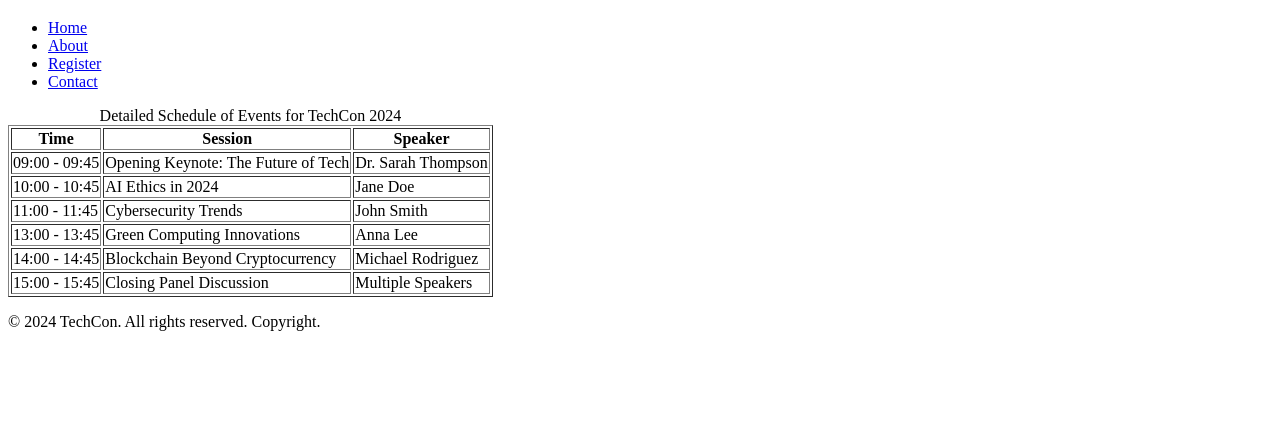
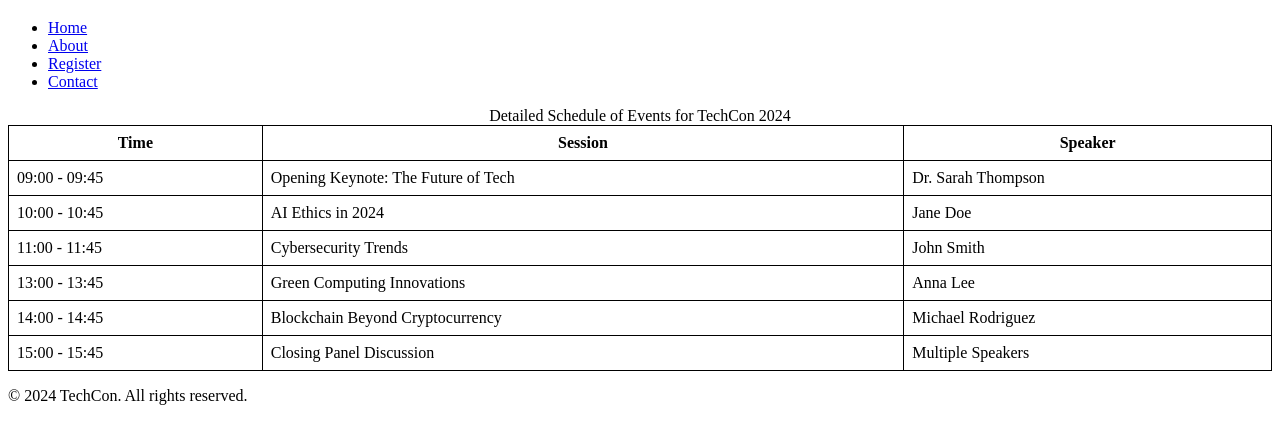
Before and after one commit to T-Chabalala/TechCon_HTML, a plain HTML site: page techcon_website/schedule.html in a window 1280 px wide. Shown: the part 61-504 px from the top of the page. Drawn offline with Linux system fonts and the light colour scheme.

Commit message:
Added file

```diff
--- a/techcon_website/schedule.html
+++ b/techcon_website/schedule.html
@@ -22,45 +22,45 @@
 
   <!-- Main Content -->
   <main>
-    <table border="1">
+    <table style="border-collapse: collapse; width: 100%;">
       <caption>Detailed Schedule of Events for TechCon 2024</caption>
       <thead>
         <tr>
-          <th scope="col">Time</th>
-          <th scope="col">Session</th>
-          <th scope="col">Speaker</th>
+          <th scope="col" style="border: 1px solid #000; padding: 8px;">Time</th>
+          <th scope="col" style="border: 1px solid #000; padding: 8px;">Session</th>
+          <th scope="col" style="border: 1px solid #000; padding: 8px;">Speaker</th>
         </tr>
       </thead>
       <tbody>
         <tr>
-          <td>09:00 - 09:45</td>
-          <td>Opening Keynote: The Future of Tech</td>
-          <td>Dr. Sarah Thompson</td>
+          <td style="border: 1px solid #000; padding: 8px;">09:00 - 09:45</td>
+          <td style="border: 1px solid #000; padding: 8px;">Opening Keynote: The Future of Tech</td>
+          <td style="border: 1px solid #000; padding: 8px;">Dr. Sarah Thompson</td>
         </tr>
         <tr>
-          <td>10:00 - 10:45</td>
-          <td>AI Ethics in 2024</td>
-          <td>Jane Doe</td>
+          <td style="border: 1px solid #000; padding: 8px;">10:00 - 10:45</td>
+          <td style="border: 1px solid #000; padding: 8px;">AI Ethics in 2024</td>
+          <td style="border: 1px solid #000; padding: 8px;">Jane Doe</td>
         </tr>
         <tr>
-          <td>11:00 - 11:45</td>
-          <td>Cybersecurity Trends</td>
-          <td>John Smith</td>
+          <td style="border: 1px solid #000; padding: 8px;">11:00 - 11:45</td>
+          <td style="border: 1px solid #000; padding: 8px;">Cybersecurity Trends</td>
+          <td style="border: 1px solid #000; padding: 8px;">John Smith</td>
         </tr>
         <tr>
-          <td>13:00 - 13:45</td>
-          <td>Green Computing Innovations</td>
-          <td>Anna Lee</td>
+          <td style="border: 1px solid #000; padding: 8px;">13:00 - 13:45</td>
+          <td style="border: 1px solid #000; padding: 8px;">Green Computing Innovations</td>
+          <td style="border: 1px solid #000; padding: 8px;">Anna Lee</td>
         </tr>
         <tr>
-          <td>14:00 - 14:45</td>
-          <td>Blockchain Beyond Cryptocurrency</td>
-          <td>Michael Rodriguez</td>
+          <td style="border: 1px solid #000; padding: 8px;">14:00 - 14:45</td>
+          <td style="border: 1px solid #000; padding: 8px;">Blockchain Beyond Cryptocurrency</td>
+          <td style="border: 1px solid #000; padding: 8px;">Michael Rodriguez</td>
         </tr>
         <tr>
-          <td>15:00 - 15:45</td>
-          <td>Closing Panel Discussion</td>
-          <td>Multiple Speakers</td>
+          <td style="border: 1px solid #000; padding: 8px;">15:00 - 15:45</td>
+          <td style="border: 1px solid #000; padding: 8px;">Closing Panel Discussion</td>
+          <td style="border: 1px solid #000; padding: 8px;">Multiple Speakers</td>
         </tr>
       </tbody>
     </table>
@@ -68,7 +68,7 @@
 
   <!-- Footer -->
   <footer>
-    <p>&copy; 2024 TechCon. All rights reserved. Copyright.</p>
+    <p>&copy; 2024 TechCon. All rights reserved.</p>
   </footer>
 
 </body>
```
